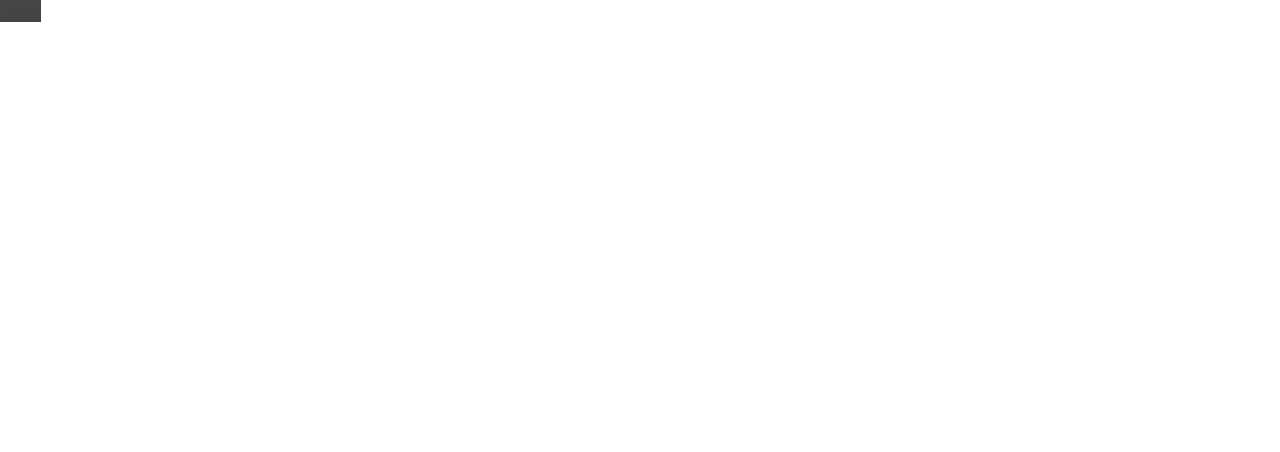
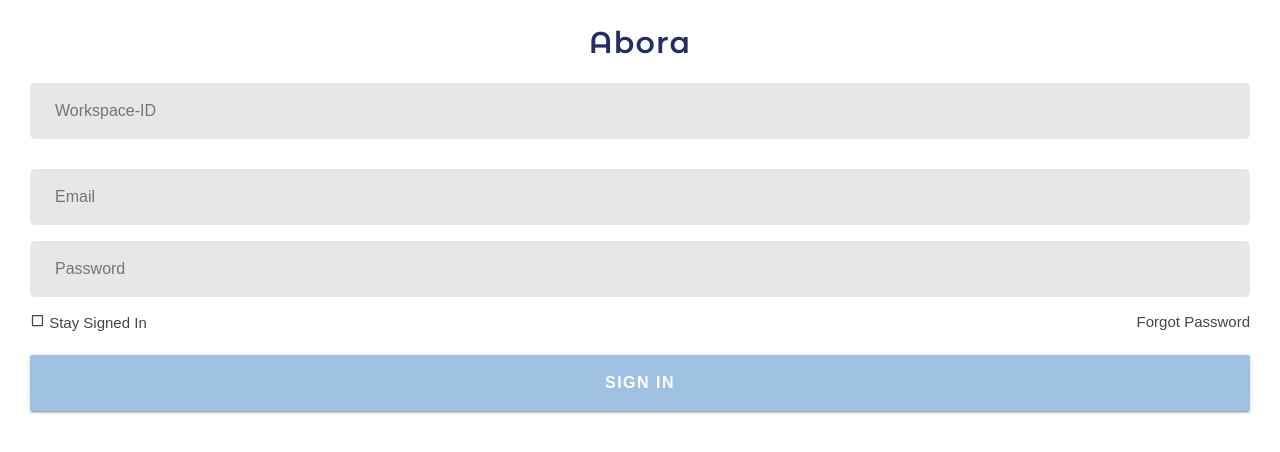
Before and after one commit to ericz3/abora, a React (Create React App) app: page /login in a window 1280 px wide. Shown: the top 452 px of the page. Built offline with nearby package versions, Linux system fonts and the light colour scheme.

Commit message:
login ui

```diff
--- a/public/electron.js
+++ b/public/electron.js
@@ -5,8 +5,10 @@ const isDev = require("electron-is-dev")
 function createWindow () {
   // Create the browser window.
   const win = new BrowserWindow({
-    width: 575,
-    height: 800,
+    // width: 575,
+    // height: 850,
+    width: 380,
+    height: 475,
     // titleBarStyle: 'hidden',
     webPreferences: {
       nodeIntegration: true
--- a/src/App.css
+++ b/src/App.css
@@ -1,15 +1,16 @@
 /* @import url('https://fonts.googleapis.com/css?family=Lato:300,400,700'); */
 @import url('https://fonts.googleapis.com/css?family=Open Sans:300,400,600,700');
+@import url('https://fonts.googleapis.com/css?family=Montserrat+Alternates:300,400,600,700');
 
 * {
   box-sizing: border-box;
   margin: 0;
   padding: 0;
-  font-family: 'Open Sans', sans-serif;
+  font-family: sans-serif;
 }
 
 *.unselectable {
-  -webkit-user-select: none;
+  user-select: none;
 }
 
 ::-webkit-scrollbar {
@@ -79,7 +80,7 @@
   display: inline-block;
 }
 
-.scroll-content-right {
+.room-content-scroll {
   position: absolute;
   top: 0px;
   left: 0px;
--- a/src/App.js
+++ b/src/App.js
@@ -26,8 +26,7 @@ class App extends React.Component{
           </div>
         </div>
         <div className='right-panel'>
-          <SimpleBar className='scroll-content-right'>
-
+          <SimpleBar className='room-content-scroll'>
           </SimpleBar>
           <div className='media-control-footer'>
             <MediaControls />
--- a/src/Login.css
+++ b/src/Login.css
@@ -1,3 +1,49 @@
 .Login {
+    height: 100vh;
+    width: 100vw;
+    padding-top: 24px;
+    padding-bottom: 24px;
+    padding-right: 30px;
+    padding-left: 30px;
+    background-color: white;
+}
 
+.logo_header {
+    color: #222e64;
+    text-align: center;
+    font-size: 30px;
+    font-weight: 600;
+    letter-spacing: 1.2px;
+    padding-bottom: 22px;
+    font-family: 'Montserrat Alternates';
+    user-select: none;
 }
+
+.Login > input {
+    height:56px;
+    width: 100%;
+    font-size: 16px;
+    color: #1e1e1e;
+    border: 1px solid transparent;
+    border-radius: 5px;
+    background-color: #E7E7E7;
+    padding-left: 24px;
+    font-weight: 300;
+}
+
+.Login > input:hover {
+    background-color: #E0E0E0;
+}
+
+.Login > input:focus {
+    outline: none;
+    border: 1px solid #add2ef;
+    background-color: #E7E7E7;
+}
+
+.bottom-text {
+    font-size: 15px;
+    font-weight: 300;
+    color: #454545;
+    user-select: none;
+}
--- a/src/Login.js
+++ b/src/Login.js
@@ -1,22 +1,73 @@
 import React from 'react';
 import { Link } from 'react-router-dom';
+import Button from '@material-ui/core/Button';
+import { withStyles } from '@material-ui/core/styles';
+import {MdCheckBoxOutlineBlank, MdCheckBox} from 'react-icons/md'
 import './Login.css';
 
 // const { BrowserWindow } = window.require('electron');
 
+const LoginButton = withStyles({
+    root: {
+      background: '#9FC2E3',
+      borderRadius: '2px',
+      border: 0,
+      width: '100%',
+      height: '56px',
+      fontSize: '16px',
+      fontWeight: 600,
+      letterSpacing: '1.5px',
+      color: 'white',
+      '&:hover': {
+          backgroundColor: '#ADD1EC'
+      }
+    }
+})(Button);
+
+
 class Login extends React.Component{
-    render(){
+    constructor(props){
+        super(props);
+        this.state = {
+            staySignedIn : false
+        };
+    }
+
+    toggleCheckBox = () => {
+        this.setState(state => ({staySignedIn : !state.staySignedIn}));
+    };
+
+    render (){
+        let checkboxIcon = this.state.staySignedIn ? <MdCheckBox/>: <MdCheckBoxOutlineBlank/>;
+
         return (
             <div className='Login'>
-
-                <Link
-                    style = {{height: '40px', width: '40px', backgroundColor: '#454545'}}
-                    to="/home">
-                        Login
+                <div className = 'logo_header'>Abora</div>
+                <input type="text" placeholder="Workspace-ID"></input>
+                <div style = {{height:'30px'}}/>
+                <input type="text" placeholder="Email"></input>
+                <div style = {{height:'16px'}}/>
+                <input type="password" placeholder="Password"></input>
+                <div style = {{height:'16px'}}/>
+                <div className='bottom-text'>
+                    <span style={{float:'left', cursor: 'pointer'}} onClick={this.toggleCheckBox}>
+                        {checkboxIcon} Stay Signed In
+                    </span>
+                    <span style={{float:'right', cursor: 'pointer'}}>
+                        Forgot Password
+                    </span>
+                </div>
+                <div style = {{height:'42px'}}/>
+                <Link to="/home" style={{ textDecoration: 'none' }}>
+                    <LoginButton variant="contained">
+                            Sign In
+                    </LoginButton>
                 </Link>
             </div>
         )
     }
 }
 
+
+
 export default Login;
--- a/src/components/Header.css
+++ b/src/components/Header.css
@@ -20,7 +20,8 @@
     color: #454545;
     padding-top: 19px;
     margin-left: 64px;
-    letter-spacing: 1.2px
+    letter-spacing: 1.2px;
+    user-select: none;
 }
 
 .settings {
--- a/src/components/SearchBar.css
+++ b/src/components/SearchBar.css
@@ -11,7 +11,7 @@
     background-color: #E7E7E7;
 }
 
-input {
+.search-bar > input {
     height: 100%;
     width: 100%;
     font-size: 14px;
@@ -22,11 +22,11 @@ input {
     padding-left: 33px;
 }
 
-input:hover {
+.search-bar > input:hover {
     background-color: #E0E0E0;
 }
 
-input:focus {
+.search-bar > input:focus {
     outline: none;
     border: 1px solid #add2ef;
     background-color: #E7E7E7;
--- a/src/components/SettingsMenu.css
+++ b/src/components/SettingsMenu.css
@@ -6,7 +6,7 @@
     color: #606060
 }
 
-* {
+.settings-menu {
     color: #454545;
     text-decoration : none
 }
--- a/src/components/SettingsMenu.js
+++ b/src/components/SettingsMenu.js
@@ -19,7 +19,7 @@ function SettingsMenu() {
     };
 
     return (
-        <div>
+        <div className="settings-menu">
             <IconButton aria-controls="simple-menu" aria-haspopup="true" onClick={handleClick} className="settings-button">
                 <BsGearFill className='settings-icon' />
             </IconButton>
@@ -33,7 +33,7 @@ function SettingsMenu() {
                 <MenuItem onClick={handleClose}>Profile</MenuItem>
                 <MenuItem onClick={handleClose}>Preferences</MenuItem>
                 <MenuItem onClick={handleClose}>Invite</MenuItem>
-                <Link to="/login">
+                <Link to="/login" style={{ textDecoration: 'none', color:'#454545' }}>
                     <MenuItem onClick={handleClose}>
                         Sign Out
                     </MenuItem>
```
